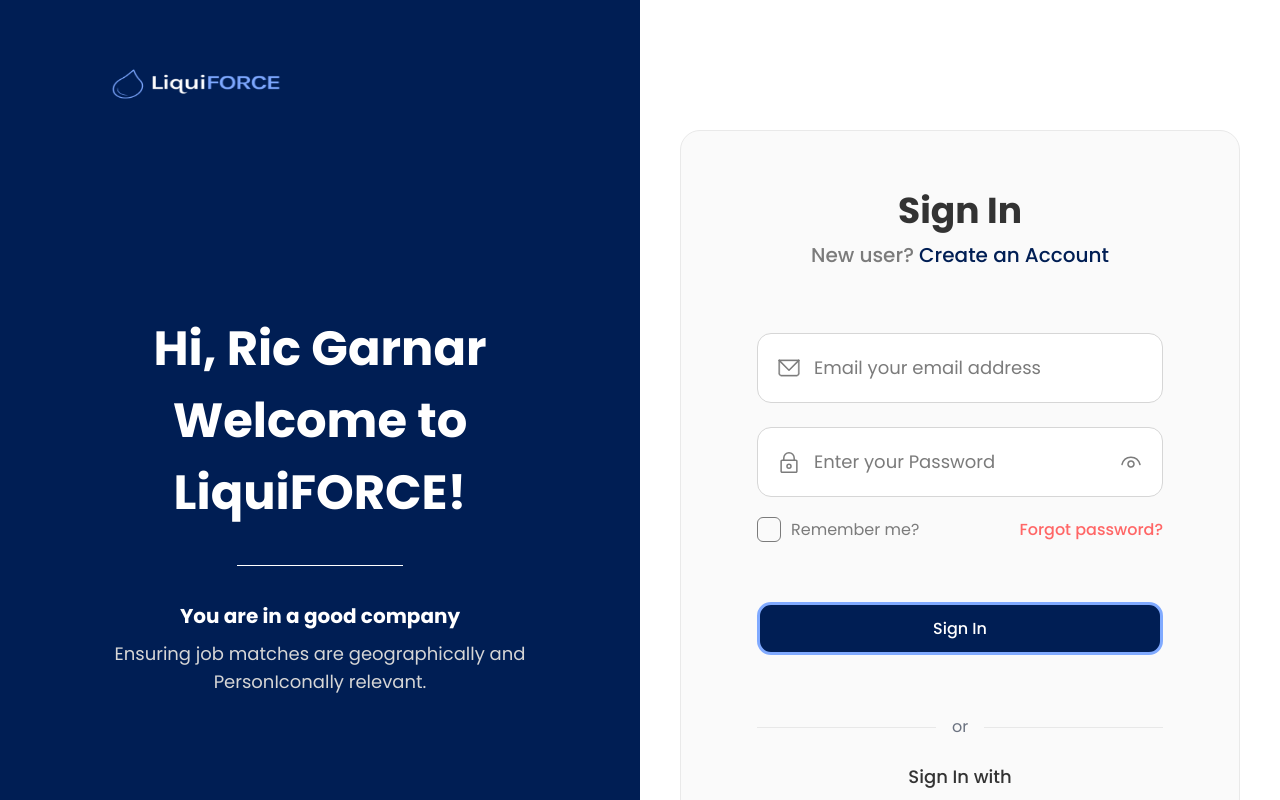
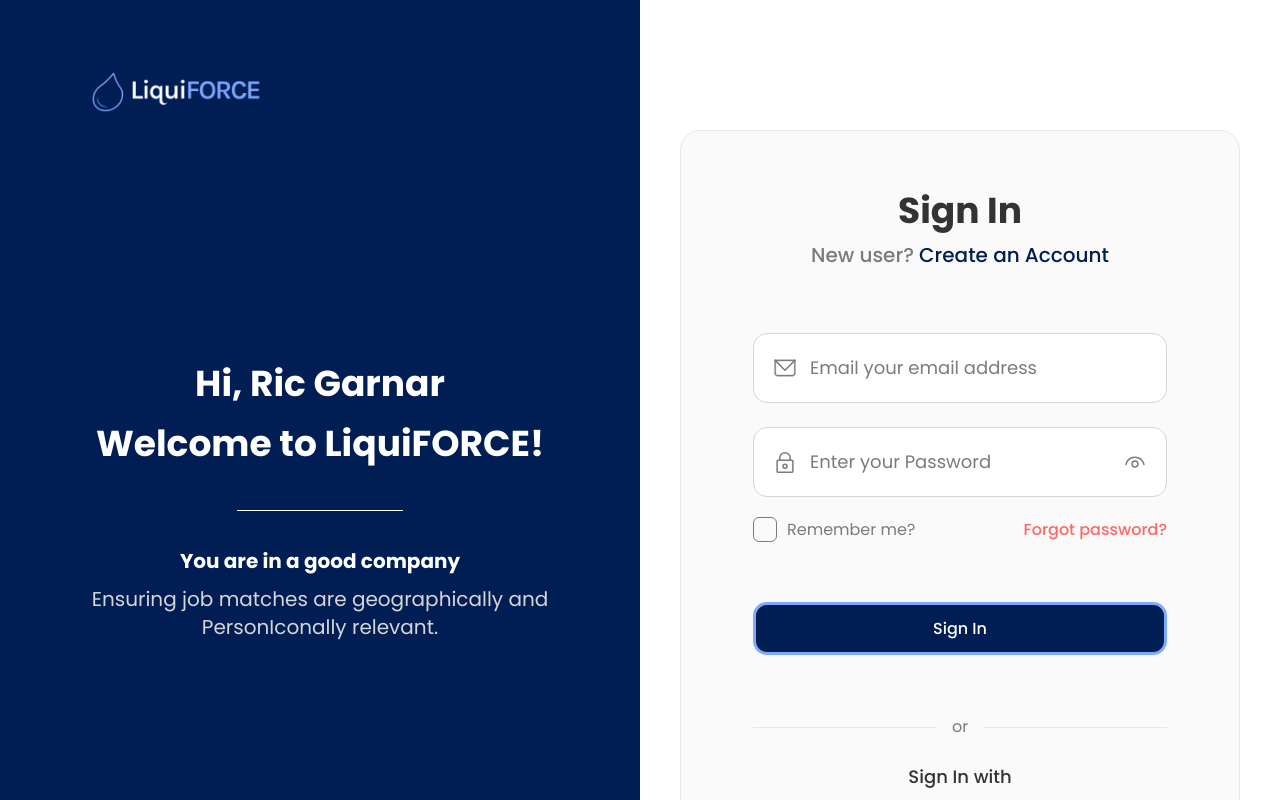
Before and after one commit to zaghum-abbas/liquiForce, a Next.js app: page /login in a window 1280 px wide. Shown: the top 800 px of the page. Built offline with nearby package versions, Linux system fonts and the light colour scheme.

Commit message:
login screen done

```diff
--- a/src/components/shared/splashScreen.jsx
+++ b/src/components/shared/splashScreen.jsx
@@ -1,24 +1,20 @@
 import Image from "next/legacy/image";
 import React from "react";
-import logo from "../../../public/images/logo.png";
-import bottomVector from "../../../public/images/splashScreen.png";
-import { Button } from "@/components/ui/button";
+
 const SharedComponent = ({ children }) => {
   return (
     <div className="bg-primary">
       <div className="flex flex-col justify-between md:h-full min-h-screen ">
         {/* Logo */}
 
-        <div className="xl:mt-[60px] px-5 xl:ml-[80px] lg:mt-[40px] lg:ml-[60px]  max-md:self-center max-md:mt-[100px]">
-          <Image src={logo} alt="Logo" width={193} height={48} />
+        <div className="flex md:max-w-[193px] max-w-[160px] xl:mt-[60px]  xl:ml-[80px] lg:mt-[50px] lg:ml-[60px] md:mt-[40px] md:ml-[50px] max-md:self-center max-md:mt-[100px] ">
+          <Image src={"/images/logo.png"} alt="Logo" width={211} height={70} />
         </div>
 
-        {/* Main Text Section */}
-        <div className="px-5">{children}</div>
-        {/* Bottom Image */}
+        {children}
 
         <Image
-          src={bottomVector}
+          src={"/images/splashScreen.png"}
           alt="Logo"
           width={949}
           height={261}
--- a/src/view/login/login.jsx
+++ b/src/view/login/login.jsx
@@ -5,13 +5,14 @@
 import Linkedin from "../../../public/images/linkedin.png";
 import LoginForm from "./form";
 import Link from "next/link";
+import { Card } from "@/components/ui/card";
 const LoginPage = () => {
   return (
     <div className="bg-white flex flex-col justify-between items-center h-full w-full">
       <div className="max-md:hidden"></div>
-      <div className="lg:px-10 md:px-5  mt-[74px] lg:mt-[130px]  lg:mb-[70px] w-full lg:max-w-[742px] md:max-w-[550px]">
-        <div className="w-full md:bg-card md:rounded-[20px] md:border border-solid border-[#E9E9E9]">
-          <div className="md:max-w-[446px]  max-w-[361px] md:my-[60px] mx-auto md:px-5 px-[5px]">
+      <div className="md:px-5  mt-[74px] lg:mt-[130px]  lg:mb-[70px]  md:mt-[80px]  md:mb-[40px]     w-full 2xl:max-w-[742px] xl:max-w-[600px]  md:max-w-[550px]">
+        <Card className="w-full md:bg-card bg-transparent border-0 md:rounded-[20px] md:border border-solid ">
+          <div className="md:max-w-[446px]  max-w-[361px] md:my-[60px] mx-auto  px-4">
             <h1 className="md:text-4xl text-2xl font-semibold text-black mb-[10px] text-center">
               Sign In
             </h1>
@@ -24,14 +25,14 @@
             <LoginForm />
             <div className="flex items-center justify-center space-x-4 md:mb-6 mb-[60px]">
               <div className="w-full h-[1px] bg-cardstroke"></div>
-              <p className="text-gray-500  md:text-base text-sm">or</p>
+              <p className="text-darkgrey md:text-base text-sm">or</p>
               <div className="w-full h-[1px] bg-cardstroke"></div>
             </div>
             <h3 className="text-center text-black font-medium md:text-lg text-base  mb-6">
               Sign In with
             </h3>
             <div className="flex items-center space-x-4 justify-center">
-              <div className="w-12 h-12  md:w-[60px] md:h-[60px] rounded-full border border-solid border-gray-300 relative flex items-center justify-center">
+              <div className="w-12 h-12  md:w-[60px] md:h-[60px] rounded-full border border-solid border-lightgrey relative flex items-center justify-center">
                 <div className="flex md:max-w-[30px] md:max-h-[30px] max-w-6 max-h-6">
                   <Image
                     src={Google}
@@ -43,7 +44,7 @@
                 </div>
               </div>
 
-              <div className="w-12 h-12   md:w-[60px] md:h-[60px] rounded-full border border-solid border-gray-300 relative flex items-center justify-center">
+              <div className="w-12 h-12   md:w-[60px] md:h-[60px] rounded-full border border-solid border-lightgrey relative flex items-center justify-center">
                 <div className="flex md:max-w-[30px] md:max-h-[30px] max-w-6 max-h-6">
                   <Image
                     src={Linkedin}
@@ -56,9 +57,9 @@
               </div>
             </div>
           </div>
-        </div>
+        </Card>
       </div>
-      <div className="max-md:hidden w-full h-[41px] border-t border-solid border-gray-300 mt-6 flex justify-center space-x-10 items-center">
+      <div className="max-md:hidden w-full h-[41px] border-t border-solid border-lightgrey  flex justify-center space-x-10 items-center">
         <span className="font-normal text-sm underline text-darkgrey cursor-pointer">
           Privacy Policy
         </span>
--- a/src/view/login/splashScreen.jsx
+++ b/src/view/login/splashScreen.jsx
@@ -4,18 +4,18 @@
 const Splash = ({ onNext }) => {
   return (
     <SharedComponent>
-      <div className="px-4">
+      <div className="px-5">
         <div className="text-center grid place-items-center ">
-          <h1 className="font-bold text-white xl:text-[48px] lg:text-[38px] md:text-3xl  block xl:leading-[72px] lg:leading-[65px]">
+          <h1 className="font-bold text-white 2xl:text-[48px] xl:text-4xl md:text-2xl text-xl  block 2xl:leading-[72px] xl:leading-[60px] md:leading-[45px]">
             <span className="hidden md:block">Hi, Ric Garnar</span>
             <span>Welcome to LiquiFORCE!</span>
           </h1>
-          <div className="border-t border-white w-[166px] my-9 mx-auto"></div>
+          <div className="border-t border-white w-[166px] md:my-9 my-10" />
           <div className="max-w-[465px]">
             <h3 className="font-semibold text-white 2xl:text-[28px] lg:text-xl mb-[10px]">
               You are in a good company
             </h3>
-            <p className="font-normal text-lightgrey 2xl:text-xl xl:text-lg 2xl:leading-[30px]">
+            <p className="font-normal text-lightgrey xl:text-xl lg:text-lg  text-base 2xl:leading-[30px]">
               Ensuring job matches are geographically and PersonIconally
               relevant.
             </p>
```
